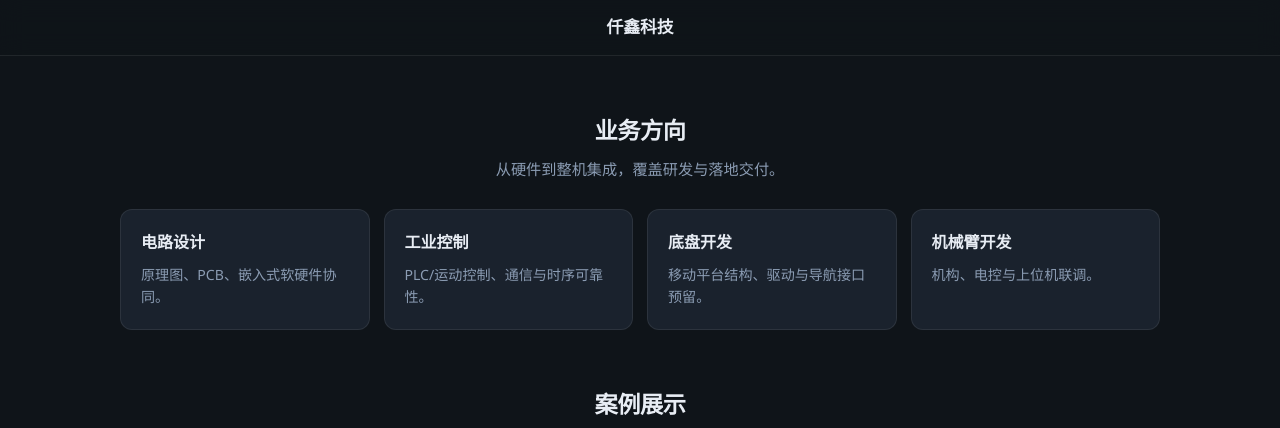
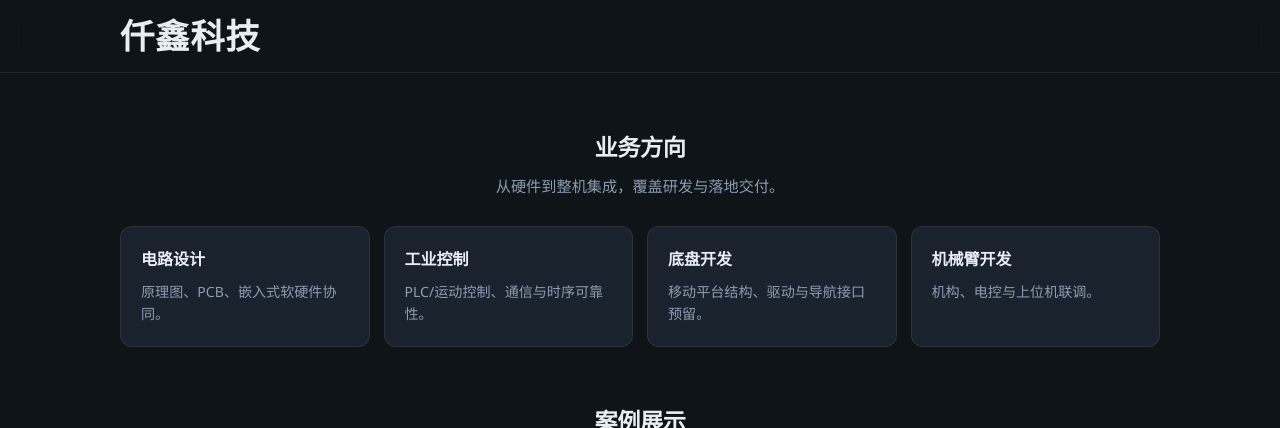
Before and after one commit to marsxw/marsxw.github.io, a plain HTML site: page index.html in a window 1280 px wide. Shown: the top 428 px of the page. Drawn offline with Linux system fonts and the light colour scheme.

Commit message:
Nav: larger brand top-left, drop sticky bar, neutral hover on company name

```diff
--- a/css/case-detail.css
+++ b/css/case-detail.css
@@ -36,9 +36,6 @@
 }
 
 nav {
-    position: sticky;
-    top: 0;
-    z-index: 10;
     background: rgba(15, 20, 25, 0.9);
     backdrop-filter: blur(12px);
     border-bottom: 1px solid var(--border);
@@ -47,21 +44,24 @@
 nav .inner {
     max-width: 1080px;
     margin: 0 auto;
-    padding: 14px 20px;
+    padding: 16px 20px;
     display: flex;
     align-items: center;
-    justify-content: center;
+    justify-content: flex-start;
 }
 
 nav .brand {
     font-weight: 700;
-    font-size: 1.05rem;
+    font-size: clamp(1.45rem, 4.5vw, 2.15rem);
+    letter-spacing: 0.02em;
     color: var(--text);
     text-decoration: none;
+    line-height: 1.15;
 }
 
 nav .brand:hover {
-    color: var(--accent);
+    color: var(--text);
+    text-decoration: none;
 }
 
 .back {
--- a/index.html
+++ b/index.html
@@ -56,9 +56,6 @@
 
         /* Nav */
         nav {
-            position: sticky;
-            top: 0;
-            z-index: 10;
             background: rgba(15, 20, 25, 0.85);
             backdrop-filter: blur(12px);
             border-bottom: 1px solid var(--border);
@@ -67,21 +64,23 @@
         nav .inner {
             max-width: 1080px;
             margin: 0 auto;
-            padding: 14px 20px;
+            padding: 16px 20px;
             display: flex;
             align-items: center;
-            justify-content: center;
+            justify-content: flex-start;
         }
 
         nav .brand {
             font-weight: 700;
-            font-size: 1.05rem;
+            font-size: clamp(1.45rem, 4.5vw, 2.15rem);
+            letter-spacing: 0.02em;
             color: var(--text);
             text-decoration: none;
+            line-height: 1.15;
         }
 
         nav .brand:hover {
-            color: var(--accent);
+            color: var(--text);
             text-decoration: none;
         }
 
```
